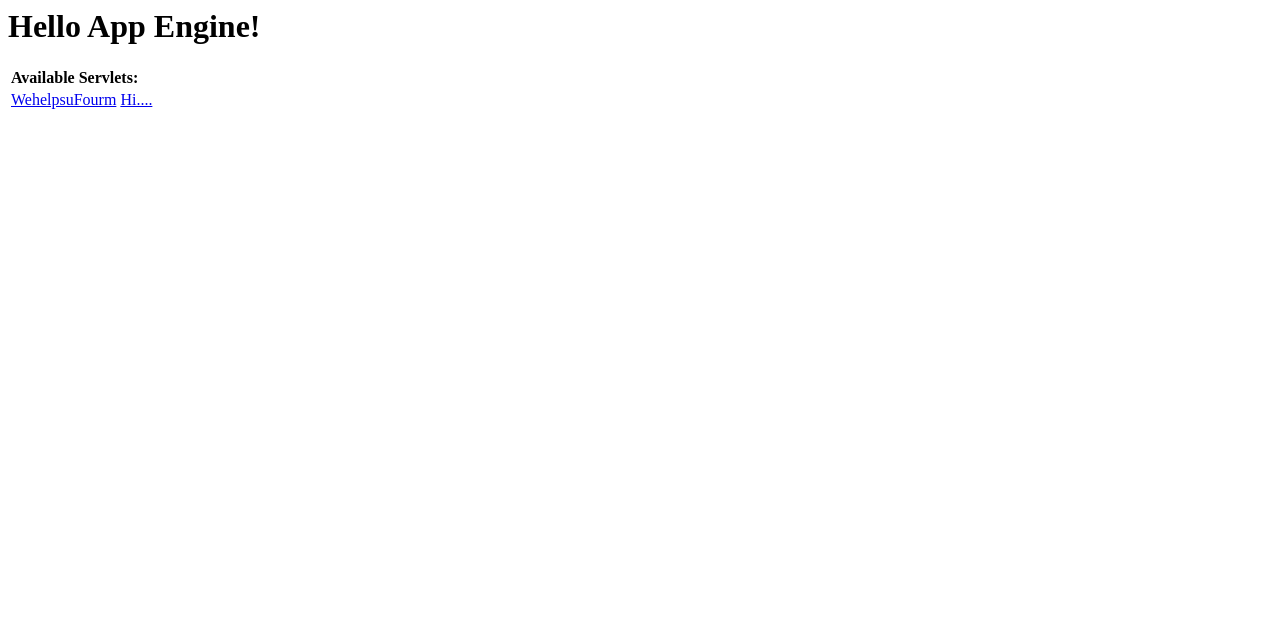
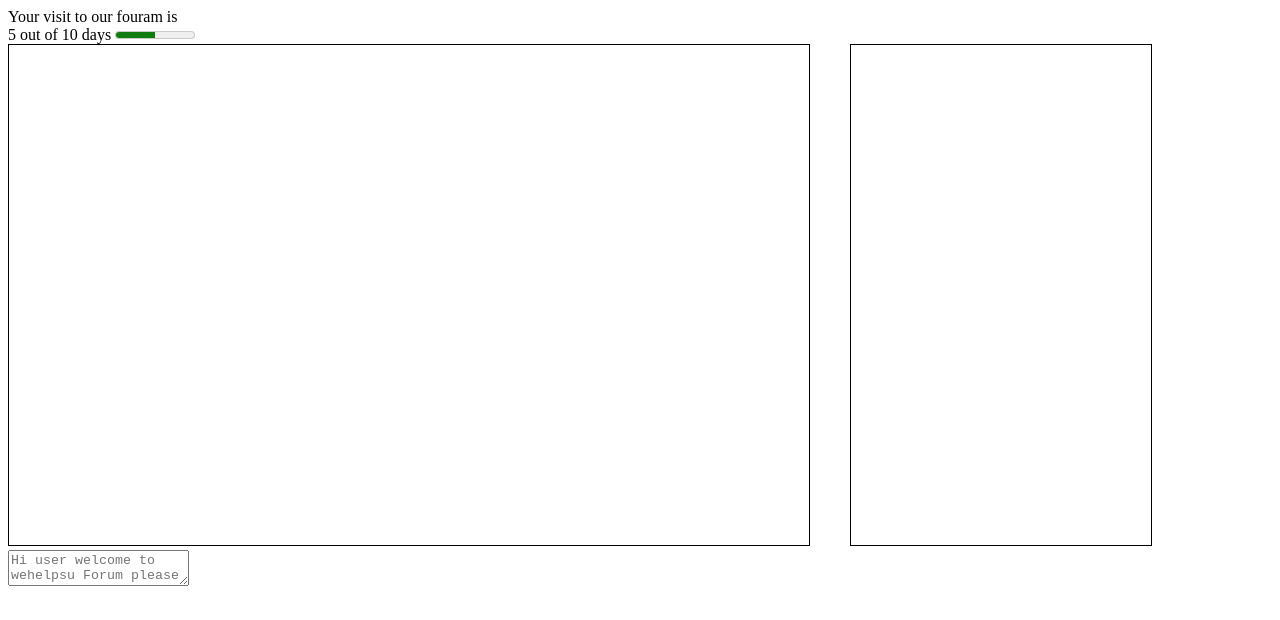
Before and after one commit to praveen585/VamsiFourm, a plain HTML site: page war/index.html in a window 1280 px wide. Drawn offline with Linux system fonts and the light colour scheme.

Commit message:
Basic template commit:1

```diff
--- a/war/index.html
+++ b/war/index.html
@@ -1,28 +1,28 @@
-<!DOCTYPE HTML PUBLIC "-//W3C//DTD HTML 4.01 Transitional//EN">
-<!-- The HTML 4.01 Transitional DOCTYPE declaration-->
-<!-- above set at the top of the file will set     -->
-<!-- the browser's rendering engine into           -->
-<!-- "Quirks Mode". Replacing this declaration     -->
-<!-- with a "Standards Mode" doctype is supported, -->
-<!-- but may lead to some differences in layout.   -->
+<!DOCTYPE html>
+<html>
+<head>
+<title>Title of the document</title>
 
-<html>
-  <head>
-    <meta http-equiv="content-type" content="text/html; charset=UTF-8">
-    <title>Hello App Engine</title>
-  </head>
+<script src="javascript/wehelpsu-fouram.js"></script>
+</head>
 
-  <body>
-    <h1>Hello App Engine!</h1>
+<body>
+<header>
 
-    <table>
-      <tr>
-        <td colspan="2" style="font-weight:bold;">Available Servlets:</td>
-      </tr>
-      <tr>
-        <td><a href="wehelpsufourm">WehelpsuFourm</a></td>
-        <td><a href="hi.html">Hi....</a></td>
-      </tr>
-    </table>
-  </body>
+</header>
+<div class = "content">
+Your visit to our fouram is<br>
+5 out of 10 days
+<meter value="5" min="0" max="10">5 out of 10</meter><br>
+<div>
+<canvas width="800" height="500" style="border:1px solid #000000;"></canvas>
+&nbsp;&nbsp;&nbsp;&nbsp;&nbsp;&nbsp;&nbsp;&nbsp;
+<canvas width="300" height="500" style="border:1px solid #000000;"></canvas>
+<textarea height="500" placeholder="Hi user welcome to wehelpsu Forum please type your text here">
+</textarea>
+</div>
+<footer>
+</footer>
+</body>
+
 </html>
--- /dev/null
+++ b/war/javascript/wehelpsu-fouram.js
@@ -0,0 +1,4 @@
+function hello()
+{
+alert("hai")
+}
```
